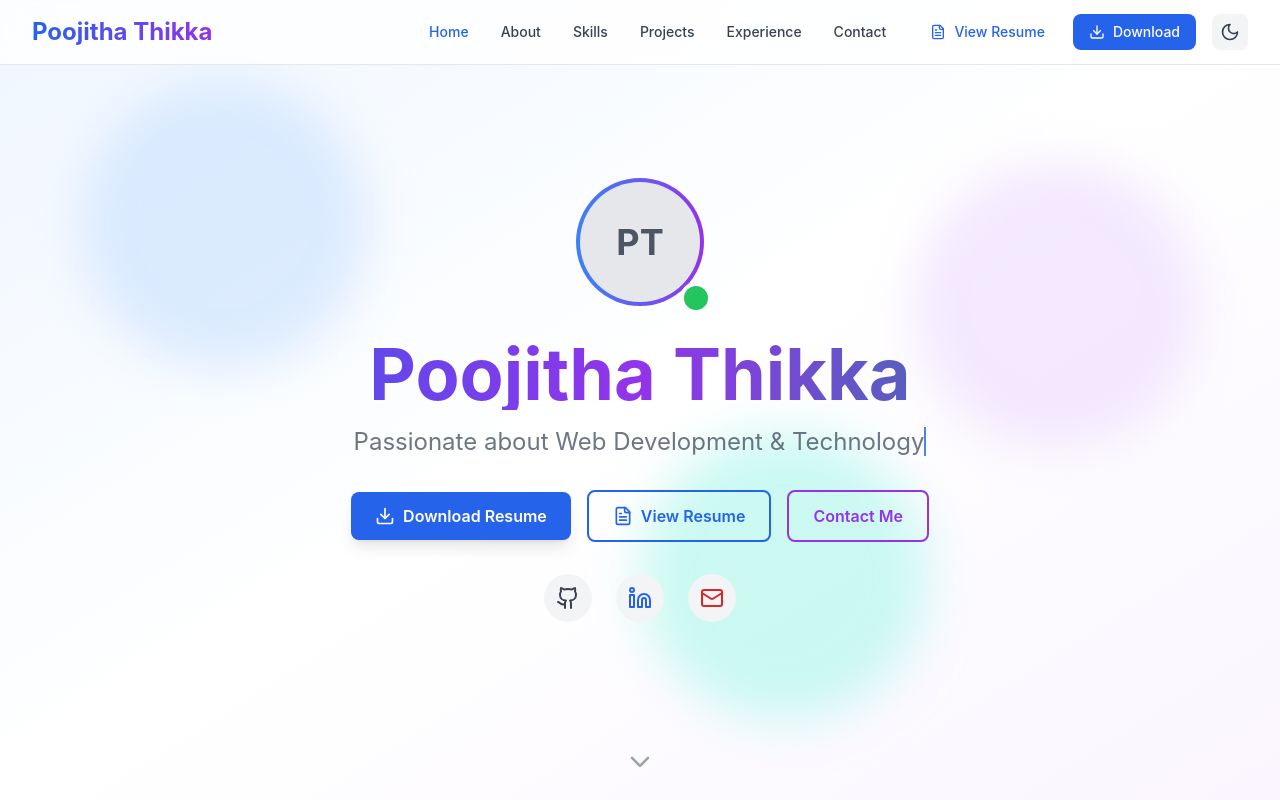
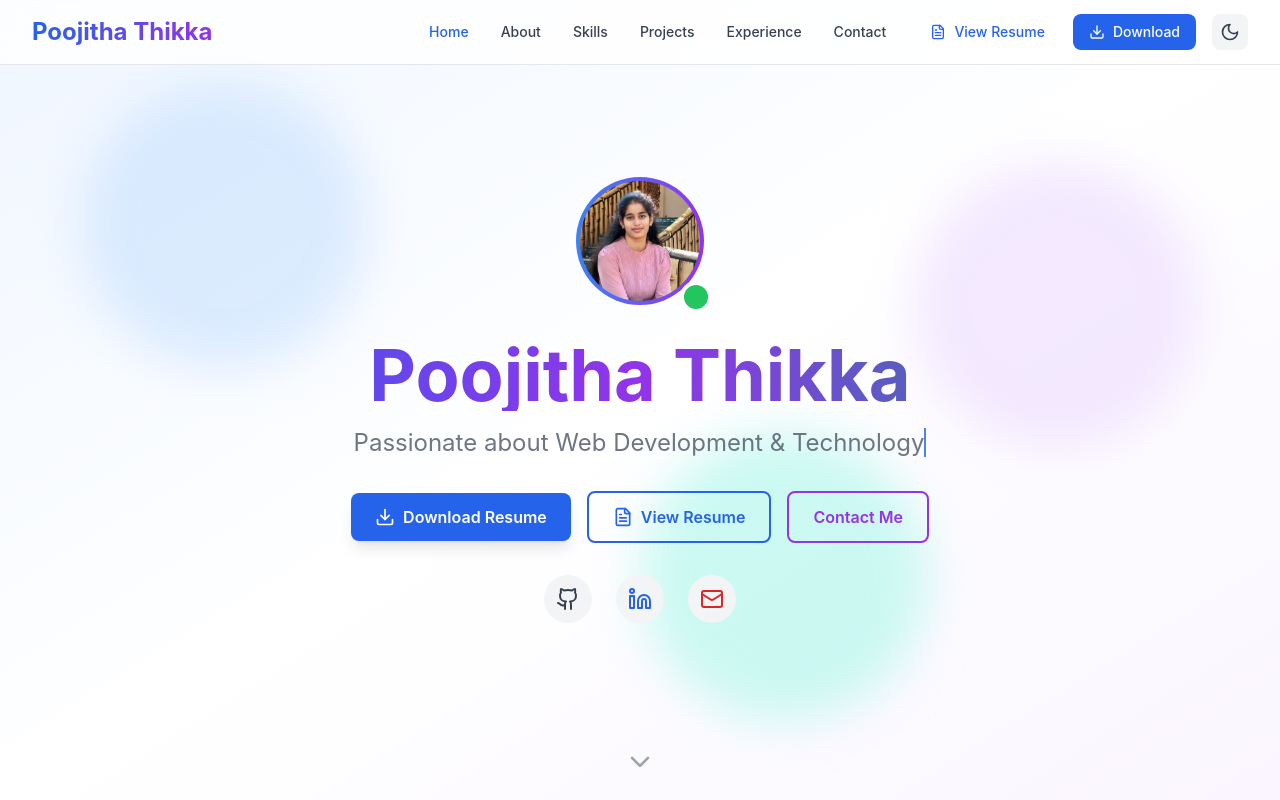
Before and after one commit to Poojitha-Thikka/portfolioo, a React (Vite) app: page / in a window 1280 px wide. Shown: the top 800 px of the page. Built offline with nearby package versions, Linux system fonts and the light colour scheme.

Commit message:
Feat: Replace 'PT' with profile picture

```diff
--- a/src/components/Hero.tsx
+++ b/src/components/Hero.tsx
@@ -69,8 +69,8 @@ export default function Hero() {
           >
             <div className="relative inline-block">
               <div className="w-32 h-32 rounded-full bg-gradient-to-r from-blue-500 to-purple-600 p-1">
-                <div className="w-full h-full rounded-full bg-gray-200 dark:bg-gray-700 flex items-center justify-center">
-                  <div className="text-4xl font-bold text-gray-600 dark:text-gray-300">PT</div>
+                <div className="w-full h-full rounded-full bg-gray-200 dark:bg-gray-700 flex items-center justify-center overflow-hidden">
+                  <img src="/profile_picture.jpg" alt="Poojitha Thikka" className="w-full h-full object-cover" />
                 </div>
               </div>
               <div className="absolute -bottom-2 -right-2 w-8 h-8 bg-green-500 rounded-full border-4 border-white dark:border-gray-800"></div>
```
Also changed, not shown: public/profile_picture.jpg (added).
